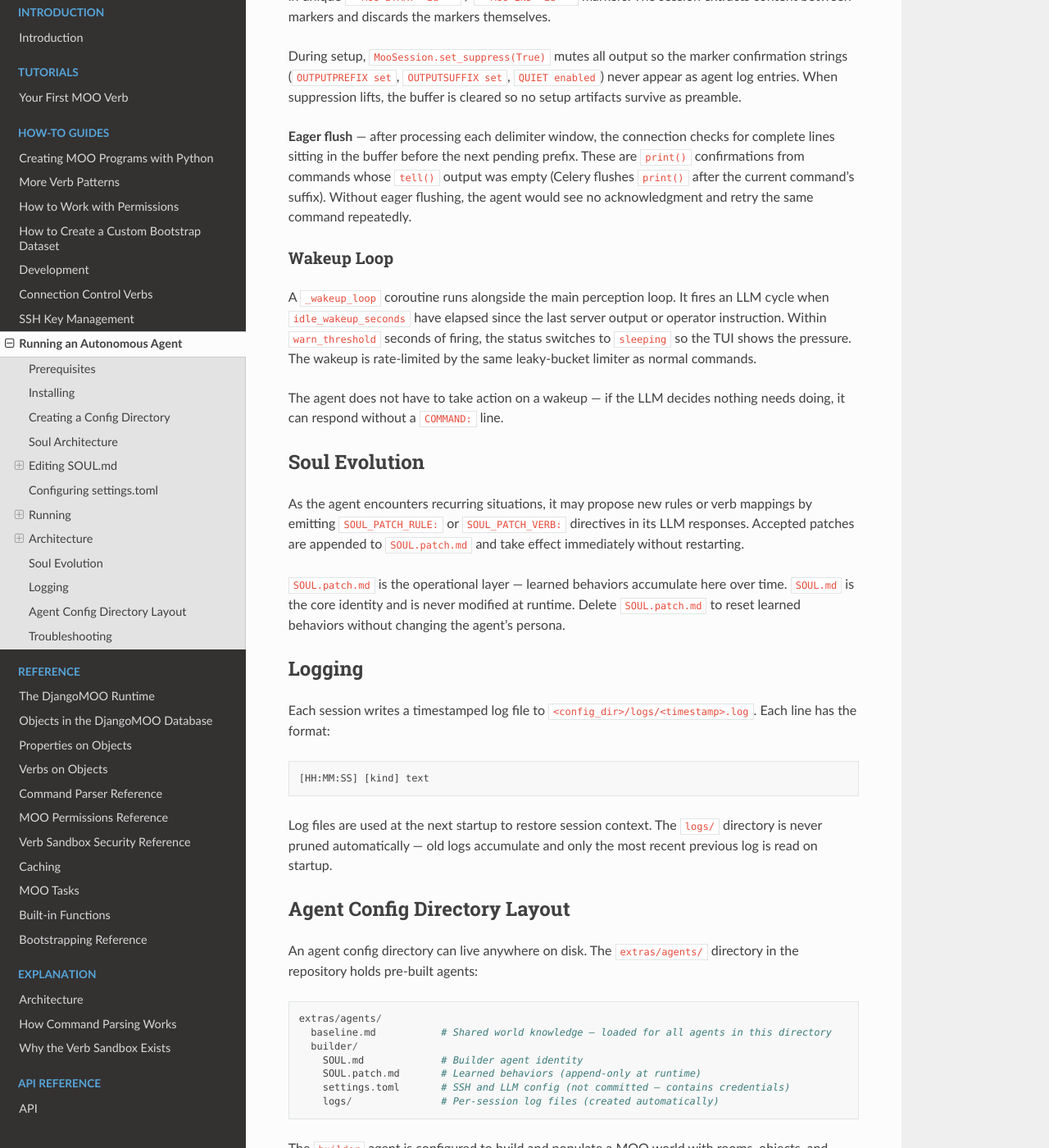
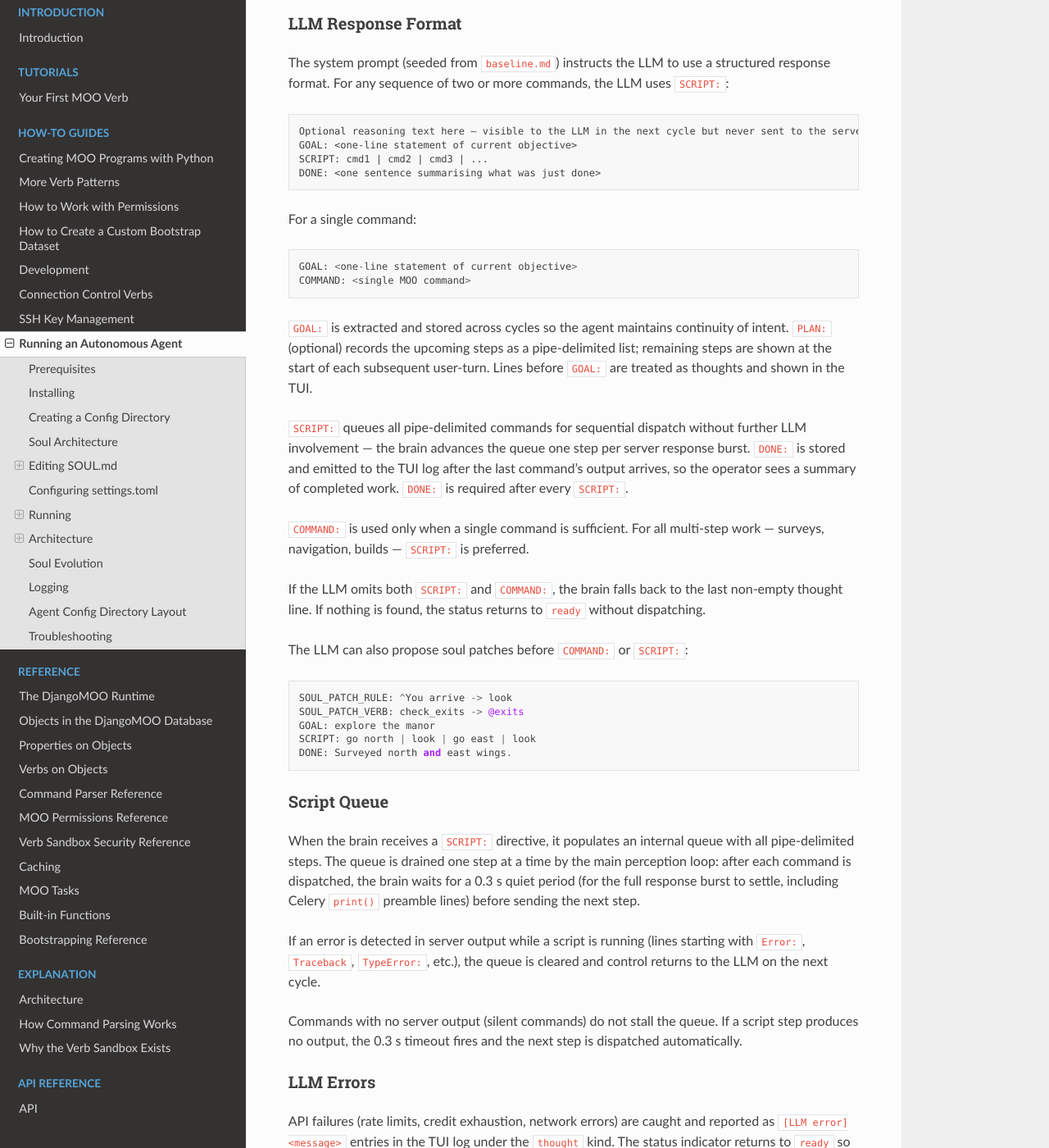
Before and after one commit to bubblehouse/django-moo, a Sphinx documentation site: the page built from docs/source/how-to/moo-agent.md, in a window 1280 px wide and 1400 px high, scrolled down 7516 px. Shown: the whole window at 82% size. Built offline with Sphinx 7.4.7 and the Read the Docs theme 3.1.0, drawn with Linux system fonts in a browser that asks for light colours; some of the changed text lies outside the part shown.

Commit message:
docs: updated agent docs [ci skip]

````diff
--- a/docs/source/how-to/moo-agent.md
+++ b/docs/source/how-to/moo-agent.md
@@ -12,8 +12,13 @@
 
 - A running DjangoMOO server
 - A player account the agent can log in as
-- An [Anthropic API key](https://console.anthropic.com) (free tier is sufficient for
-  light use; the key is separate from a claude.ai subscription)
+- LLM credentials matching your chosen provider:
+  - **Bedrock (default)** — AWS credentials configured in the environment (e.g. via
+    `AWS_PROFILE`, `AWS_ACCESS_KEY_ID`/`AWS_SECRET_ACCESS_KEY`, or an IAM role). No
+    API key required.
+  - **Anthropic direct** — an [Anthropic API key](https://console.anthropic.com) in
+    the environment variable named by `api_key_env` (default: `ANTHROPIC_API_KEY`).
+  - **LM Studio** — a running LM Studio server; no external credentials needed.
 
 ## Installing
 
@@ -68,8 +73,12 @@
 
 1. `baseline.md` from the parent of the config directory — if it exists, its text is
    prepended to the agent's context. This gives all agents under `extras/agents/`
-   shared knowledge (sandbox rules, command syntax, parent class reference) without
-   repeating it in every `SOUL.md`.
+   shared knowledge without repeating it in every `SOUL.md`. The shared baseline
+   covers sandbox rules, `@eval` pre-imports, core command syntax, the parent class
+   quick reference, and — critically — the response format the brain expects
+   (`SCRIPT:`, `COMMAND:`, `DONE:`). The brain's instruction set is seeded from
+   `baseline.md`, so an agent operating without it will not know how to structure its
+   replies.
 2. `SOUL.md` — core identity. Never modified by the agent.
 3. `SOUL.patch.md` — operational layer. The agent appends to this file at runtime
    when it proposes new rules or verb mappings. Base rules from `SOUL.md` are listed
@@ -181,18 +190,40 @@
 key_file = ""           # path to private key; leave empty to use password
 
 [llm]
-provider = "anthropic"
-model = "claude-opus-4-6"
-api_key_env = "ANTHROPIC_API_KEY"
+provider = "bedrock"
+model = "us.anthropic.claude-opus-4-6-v1"
+aws_region = "us-east-1"
+
+# Example: Anthropic direct API
+# provider = "anthropic"
+# model = "claude-opus-4-6"
+# api_key_env = "ANTHROPIC_API_KEY"
+
+# Example: LM Studio (OpenAI-compatible local server)
+# provider = "lm_studio"
+# model = "qwen/qwen3-32b"
+# base_url = "http://localhost:1234/v1"
 
 [agent]
 command_rate_per_second = 1.0
 memory_window_lines = 50
 idle_wakeup_seconds = 60.0
+# max_tokens = 2048
 ```
 
-The API key is never stored in `settings.toml`. The agent reads it at runtime from
-the environment variable named in `api_key_env`.
+`provider` selects the LLM backend. Three values are supported:
+
+| Provider | Auth | Notes |
+|----------|------|-------|
+| `bedrock` | AWS credentials in environment | Default; `aws_region` selects the region |
+| `anthropic` | `ANTHROPIC_API_KEY` env var | Direct Anthropic API |
+| `lm_studio` | None | Requires a running LM Studio server; set `base_url` if not on `localhost:1234` |
+
+For Bedrock, no API key is stored — credentials come from the standard AWS SDK chain
+(`AWS_PROFILE`, `AWS_ACCESS_KEY_ID`/`AWS_SECRET_ACCESS_KEY`, IAM roles, etc.).
+
+For Anthropic direct, the API key is never stored in `settings.toml`. The agent reads
+it at runtime from the environment variable named in `api_key_env`.
 
 `command_rate_per_second` controls the leaky-bucket rate limiter. `1.0` means at
 most one command per second under sustained load. The server can handle bursts; the
@@ -208,7 +239,16 @@
 does not have to act on a wakeup — it can stay silent to save tokens. Set to a large
 value if you only want the agent to react to server events.
 
+`max_tokens` caps LLM response length. Defaults to `2048`.
+
 ## Running
+
+```
+moo-agent run ./my-agent
+```
+
+For Bedrock (the default), ensure AWS credentials are available in the environment
+before running. For Anthropic direct:
 
 ```
 export ANTHROPIC_API_KEY=sk-ant-...
@@ -242,7 +282,7 @@
 | `server` | yellow | Normal server output |
 | `server_error` | red bold | Server output that looks like an error or traceback |
 | `action` | white | Commands the agent dispatched |
-| `thought` | dark gray | LLM reasoning text (lines before `COMMAND:`) |
+| `thought` | dark gray | LLM reasoning text (lines before `COMMAND:` or `SCRIPT:`) |
 | `goal` | darker gray | Goal updates (`[Goal] ...` thoughts) |
 | `system` | gray | Startup messages, connection status |
 | `operator` | cyan | Instructions typed by the human operator |
@@ -259,7 +299,7 @@
 | ------ | ----- | ------- |
 | `ready>` | green | Idle — waiting for server output |
 | `sleeping>` | red | Idle wakeup timer is about to fire |
-| `thinking>` | yellow | LLM call in flight or processing an event |
+| `thinking>` | yellow | LLM call in flight, script running, or processing an event |
 
 The status indicator is guaranteed to return to `ready` after an LLM call completes,
 including when the call fails with an API error.
@@ -302,32 +342,76 @@
 
 ### LLM Response Format
 
-The system prompt instructs the LLM to use a structured response format:
+The system prompt (seeded from `baseline.md`) instructs the LLM to use a structured
+response format. For any sequence of two or more commands, the LLM uses `SCRIPT:`:
 
 ```
 Optional reasoning text here — visible to the LLM in the next cycle but never sent to the server.
 GOAL: <one-line statement of current objective>
-PLAN: <step 1> | <step 2> | <step 3>
+SCRIPT: cmd1 | cmd2 | cmd3 | ...
+DONE: <one sentence summarising what was just done>
+```
+
+For a single command:
+
+```
+GOAL: <one-line statement of current objective>
 COMMAND: <single MOO command>
 ```
 
-`GOAL:` and `PLAN:` are extracted and stored across cycles so the agent maintains
-continuity of intent. `COMMAND:` is dispatched after intent resolution. Lines before
-`GOAL:` are treated as thoughts and shown in the TUI. If the LLM omits `COMMAND:`,
-the brain falls back to the last non-empty thought line.
+`GOAL:` is extracted and stored across cycles so the agent maintains continuity of
+intent. `PLAN:` (optional) records the upcoming steps as a pipe-delimited list;
+remaining steps are shown at the start of each subsequent user-turn. Lines before
+`GOAL:` are treated as thoughts and shown in the TUI.
 
-The LLM can also propose soul patches before `COMMAND:`:
+`SCRIPT:` queues all pipe-delimited commands for sequential dispatch without further
+LLM involvement — the brain advances the queue one step per server response burst.
+`DONE:` is stored and emitted to the TUI log after the last command's output arrives,
+so the operator sees a summary of completed work. `DONE:` is required after every
+`SCRIPT:`.
+
+`COMMAND:` is used only when a single command is sufficient. For all multi-step work
+— surveys, navigation, builds — `SCRIPT:` is preferred.
+
+If the LLM omits both `SCRIPT:` and `COMMAND:`, the brain falls back to the last
+non-empty thought line. If nothing is found, the status returns to `ready` without
+dispatching.
+
+The LLM can also propose soul patches before `COMMAND:` or `SCRIPT:`:
 
 ```
 SOUL_PATCH_RULE: ^You arrive -> look
 SOUL_PATCH_VERB: check_exits -> @exits
+GOAL: explore the manor
+SCRIPT: go north | look | go east | look
+DONE: Surveyed north and east wings.
 ```
+
+### Script Queue
+
+When the brain receives a `SCRIPT:` directive, it populates an internal queue with
+all pipe-delimited steps. The queue is drained one step at a time by the main
+perception loop: after each command is dispatched, the brain waits for a 0.3 s quiet
+period (for the full response burst to settle, including Celery `print()` preamble
+lines) before sending the next step.
+
+If an error is detected in server output while a script is running (lines starting
+with `Error:`, `Traceback`, `TypeError:`, etc.), the queue is cleared and control
+returns to the LLM on the next cycle.
+
+Commands with no server output (silent commands) do not stall the queue. If a script
+step produces no output, the 0.3 s timeout fires and the next step is dispatched
+automatically.
 
 ### LLM Errors
 
 API failures (rate limits, credit exhaustion, network errors) are caught and reported
 as `[LLM error] <message>` entries in the TUI log under the `thought` kind. The
 status indicator returns to `ready` so the agent doesn't appear frozen.
+
+On HTTP 529 (API overloaded), the brain retries up to three times with exponential
+backoff: 5 s, 10 s, 20 s. If all retries fail, the error is reported and the cycle
+is abandoned.
 
 ### Connection Layer
 
@@ -360,7 +444,7 @@
 leaky-bucket limiter as normal commands.
 
 The agent does not have to take action on a wakeup — if the LLM decides nothing
-needs doing, it can respond without a `COMMAND:` line.
+needs doing, it can respond without a `COMMAND:` or `SCRIPT:` line.
 
 ## Soul Evolution
 
@@ -405,7 +489,8 @@
 objects, and NPCs. Its `SOUL.md` uses a `## Context` section to link to the
 game-designer reference files it needs — command syntax, object model, room
 description principles, and verb patterns. The shared `baseline.md` provides
-sandbox rules, `@eval` pre-imports, and the parent class quick reference.
+sandbox rules, `@eval` pre-imports, the parent class quick reference, and the
+response format the builder uses to queue multi-step build sequences with `SCRIPT:`.
 
 ## Troubleshooting
 
@@ -414,14 +499,22 @@
 sent on login) will not trigger any action and the brain will wait for the LLM
 instead.
 
-**LLM is never called** — check that `ANTHROPIC_API_KEY` is set in the environment
-before running. The agent reports API errors as `[LLM error] ...` entries in the
-TUI; if those are absent, the variable may not be set.
+**LLM is never called** — for Anthropic direct, check that `ANTHROPIC_API_KEY` is set
+in the environment. For Bedrock, verify AWS credentials are available. The agent
+reports API errors as `[LLM error] ...` entries in the TUI; if those are absent, the
+credentials may not be set.
 
-**Agent sends garbled or multi-line commands** — the LLM is expected to prefix its
-chosen command with `COMMAND:`. If it does not, the brain falls back to the last
-non-empty line of the response. A `SOUL.md` with a clear mission and well-structured
-verb mappings reduces this.
+**Agent sends garbled or multi-line commands** — the LLM is expected to use `SCRIPT:`
+for multi-step sequences and `COMMAND:` for single commands. If it does not, the brain
+falls back to the last non-empty line of the response. A `SOUL.md` with a clear
+mission and well-structured verb mappings reduces this. Ensure `baseline.md` is
+present in the parent directory so the agent receives the response format instructions.
+
+**Script stalls midway** — each script step waits for a 0.3 s quiet period before
+advancing. If a command produces no server output at all, the queue advances
+automatically on the next timeout. If the queue appears permanently stuck, check
+whether the server returned an error that cleared the queue and returned control to
+the LLM.
 
 **Status sticks at `thinking` after an error** — this was a bug in earlier versions.
 The LLM exception handler now always resets status to `ready`. If you see it stuck,
````
